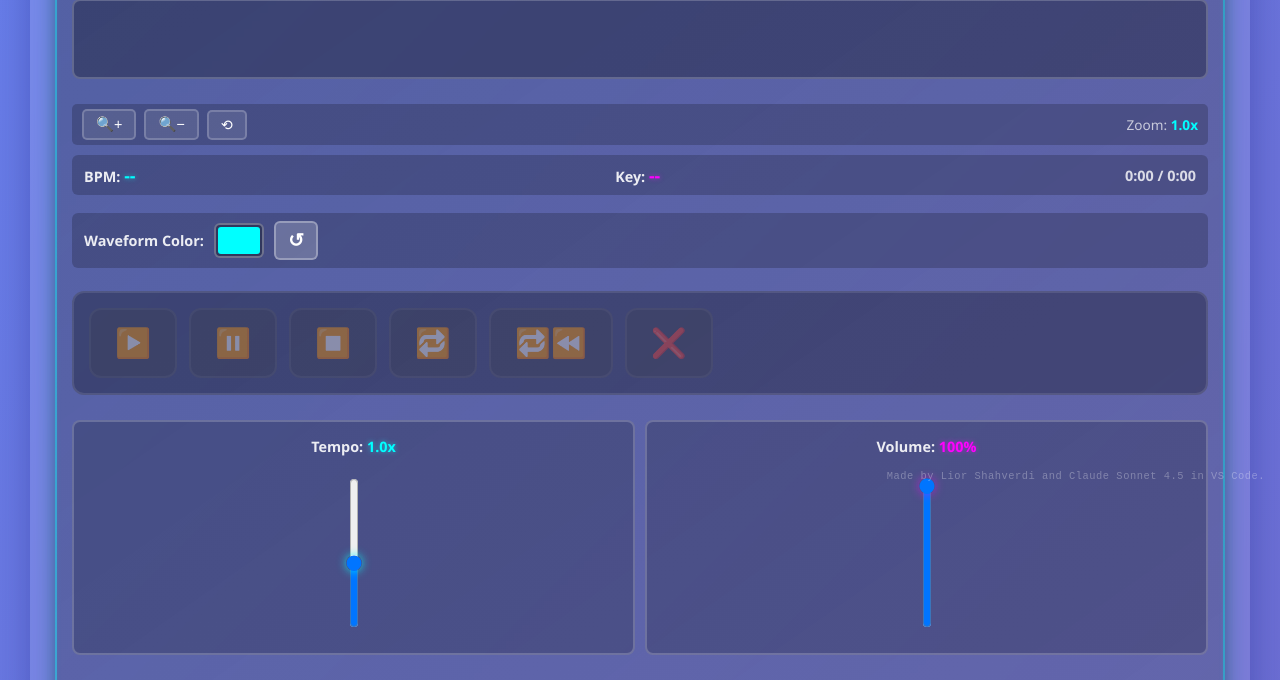
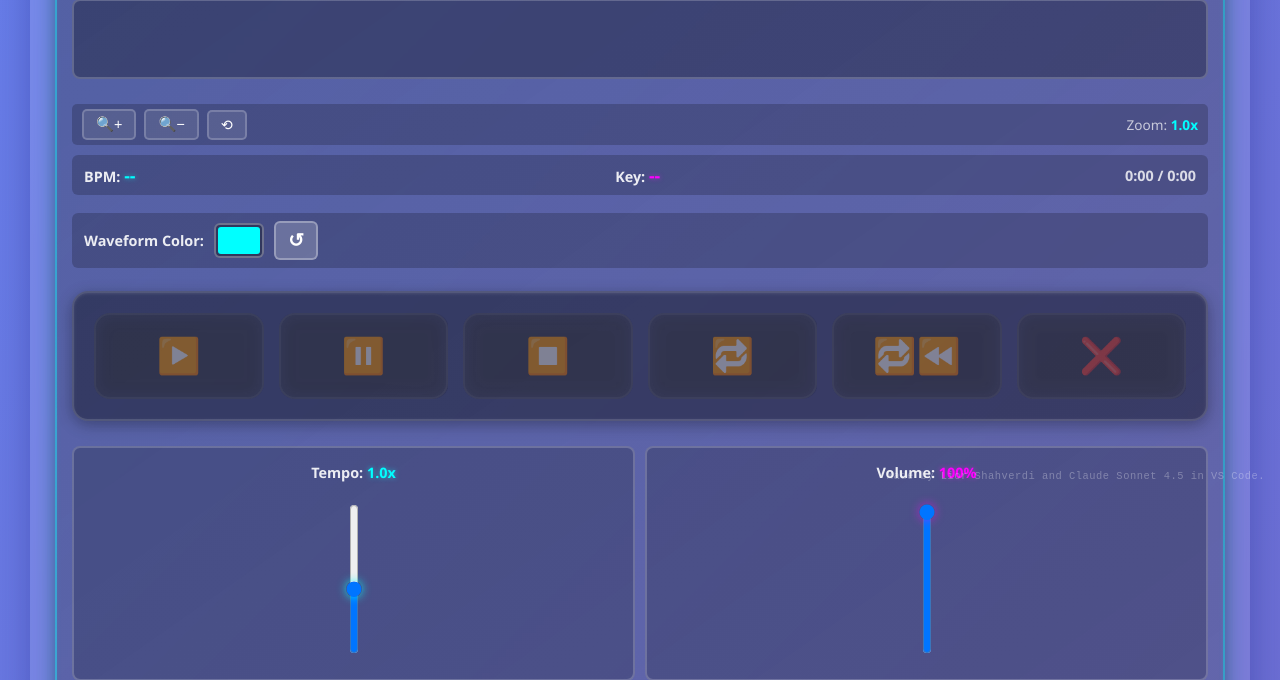
Before and after one commit to liorshahverdi/browser_jockey, a Python web app: template app/templates/index.html in a window 1280 px wide. Shown: the part 308-988 px from the top of the page. Run offline with Jinja, Linux system fonts and the light colour scheme; the template is opened without the code that fills it, so the values that code supplies are empty; some libraries are stand-ins or nearby versions.

Commit message:
button improvements.

```diff
--- a/app/static/css/style.css
+++ b/app/static/css/style.css
@@ -455,32 +455,38 @@
 }
 
 .track-controls {
-    display: flex;
-    gap: 12px;
-    flex-wrap: wrap;
-    padding: 15px;
-    background: rgba(0, 0, 0, 0.3);
-    border-radius: 12px;
-    border: 2px solid rgba(255, 255, 255, 0.1);
+    display: grid;
+    grid-template-columns: repeat(auto-fit, minmax(80px, 1fr));
+    gap: 15px;
+    padding: 20px;
+    background: rgba(0, 0, 0, 0.4);
+    border-radius: 16px;
+    border: 2px solid rgba(255, 255, 255, 0.15);
+    box-shadow: 0 4px 15px rgba(0, 0, 0, 0.3),
+                inset 0 1px 3px rgba(255, 255, 255, 0.1);
 }
 
 .control-btn-small {
-    background: linear-gradient(135deg, rgba(102, 126, 234, 0.8), rgba(118, 75, 162, 0.8));
-    border: 2px solid rgba(255, 255, 255, 0.3);
+    background: linear-gradient(135deg, rgba(102, 126, 234, 0.9), rgba(118, 75, 162, 0.9));
+    border: 2px solid rgba(255, 255, 255, 0.4);
     color: white;
-    padding: 16px 24px;
-    border-radius: 12px;
-    cursor: pointer;
-    font-size: 1.8rem;
+    padding: 20px 28px;
+    border-radius: 16px;
+    cursor: pointer;
+    font-size: 2.2rem;
     transition: all 0.3s cubic-bezier(0.4, 0, 0.2, 1);
     font-weight: 600;
-    box-shadow: 0 4px 15px rgba(0, 0, 0, 0.3);
+    box-shadow: 0 6px 20px rgba(0, 0, 0, 0.4),
+                0 2px 8px rgba(102, 126, 234, 0.3),
+                inset 0 1px 2px rgba(255, 255, 255, 0.2);
     position: relative;
     overflow: hidden;
-    min-width: 70px;
+    min-width: 80px;
+    min-height: 80px;
     display: flex;
     align-items: center;
     justify-content: center;
+    backdrop-filter: blur(10px);
 }
 
 .control-btn-small::before {
@@ -503,15 +509,18 @@
 
 .control-btn-small:hover:not(:disabled) {
     background: linear-gradient(135deg, rgba(102, 126, 234, 1), rgba(118, 75, 162, 1));
-    transform: translateY(-3px) scale(1.05);
-    box-shadow: 0 8px 25px rgba(102, 126, 234, 0.5),
-                0 0 20px rgba(118, 75, 162, 0.3);
-    border-color: rgba(255, 255, 255, 0.5);
+    transform: translateY(-4px) scale(1.08);
+    box-shadow: 0 10px 30px rgba(102, 126, 234, 0.6),
+                0 4px 12px rgba(118, 75, 162, 0.4),
+                0 0 25px rgba(102, 126, 234, 0.4),
+                inset 0 1px 3px rgba(255, 255, 255, 0.3);
+    border-color: rgba(255, 255, 255, 0.6);
 }
 
 .control-btn-small:active:not(:disabled) {
-    transform: translateY(-1px) scale(1.02);
-    box-shadow: 0 4px 15px rgba(102, 126, 234, 0.4);
+    transform: translateY(-2px) scale(1.04);
+    box-shadow: 0 6px 20px rgba(102, 126, 234, 0.5),
+                0 2px 8px rgba(118, 75, 162, 0.3);
 }
 
 .control-btn {
```
